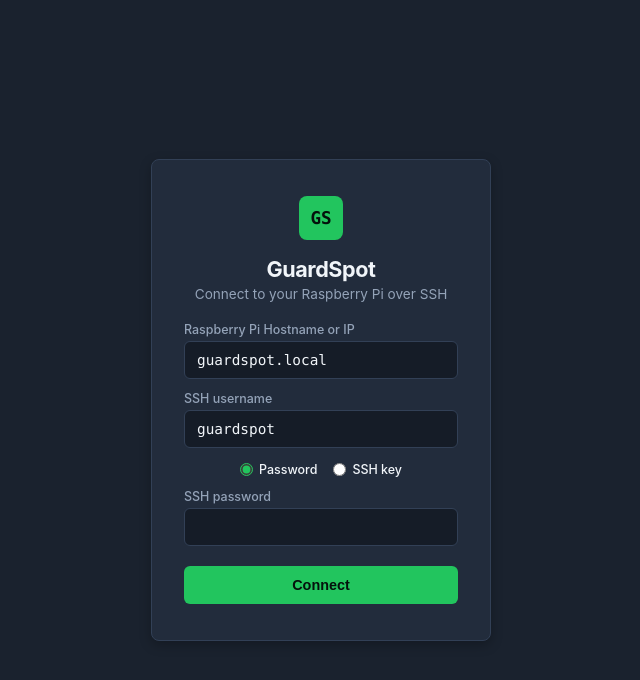
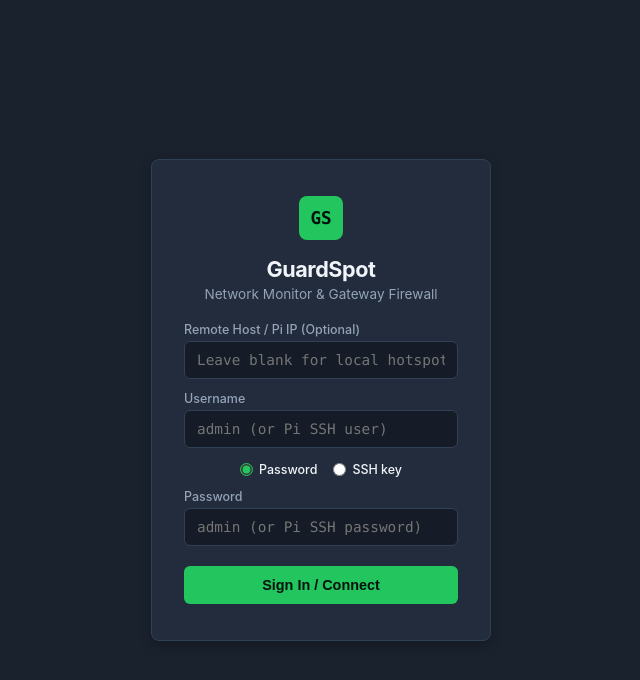
Before and after one commit to lingeshwar-007/networkmonitor, a Flask app: template templates/login.html in a window 1280 px wide. Shown: the top 680 px of the page, without its empty margins (319-959 px from the left). Run offline with Flask 3, Linux system fonts and the light colour scheme; the template is opened without the code that fills it, so the values that code supplies are empty; parts of the project's set-up code (start-up, migrations or seed data) failed here and were passed over.

Commit message:
Fix secret key fallback, remove deprecated wmic check, fix SSH AutoAddPolicy, and clean up login page

```diff
--- a/app.py
+++ b/app.py
@@ -42,7 +42,7 @@ def _record_failed_attempt(ip: str):
 
 def create_app():
     if not config.SECRET_KEY:
-        raise RuntimeError("GUARDSPOT_SECRET_KEY must be set before starting GuardSpot")
+        config.SECRET_KEY = secrets.token_hex(32)
 
     app = Flask(__name__)
     app.config["SQLALCHEMY_DATABASE_URI"] = config.SQLALCHEMY_DATABASE_URI
@@ -154,17 +154,18 @@ def register_routes(app, limiter):
             auth_method = request.form.get("auth_method", "password")
             key_path = request.form.get("key_path", "").strip()
 
-            # 1. Configured admin credentials. A password must be explicitly configured.
-            if config.ADMIN_PASSWORD and username == config.ADMIN_USERNAME and password == config.ADMIN_PASSWORD:
+            # 1. Local admin credentials (default: admin / admin)
+            admin_pwd = config.ADMIN_PASSWORD or "admin"
+            if username.lower() == config.ADMIN_USERNAME.lower() and password == admin_pwd and not pi_ip:
                 session["is_admin"] = True
                 session["username"] = username
                 log_action(username, "ADMIN_LOGIN")
                 return redirect(url_for("dashboard"))
 
-            # 2. Raspberry Pi Linux / SSH authentication (e.g. guardspot / your-pi-password)
+            # 2. Remote Host / Raspberry Pi SSH authentication
             ssh_err = None
             ssh_host = pi_ip if (pi_ip and validators.is_valid_host(pi_ip)) else config.PI_HOSTNAME
-            if username:
+            if username and pi_ip:
                 try:
                     client = connect_ssh(
                         pi_ip=ssh_host,
@@ -194,11 +195,10 @@ def register_routes(app, limiter):
                 except Exception as e:
                     ssh_err = str(e)
 
-            err_msg = "Invalid credentials."
             if ssh_err:
-                err_msg = f"SSH to {ssh_host} failed: {ssh_err}."
+                err_msg = f"SSH connection to {ssh_host} failed: {ssh_err}. Check your Host IP and credentials."
             else:
-                err_msg = "Invalid credentials. Configure GUARDSPOT_ADMIN_PASSWORD or use your Raspberry Pi SSH credentials."
+                err_msg = "Invalid credentials. Use 'admin' / 'admin' for local dashboard, or enter Host IP and SSH credentials."
 
             return render_template(
                 "login.html",
@@ -421,17 +421,18 @@ def auto_start_sniffer():
 
     elif platform.system() == "Windows":
         try:
-            out = subprocess.check_output('wmic process where "commandline like \'%sniffer.py%\'" get processid', shell=True).decode(errors="ignore")
-            pids = [p.strip() for p in out.splitlines() if p.strip().isdigit()]
+            ps_cmd = 'powershell -NoProfile -Command "Get-CimInstance Win32_Process -Filter \\"CommandLine LIKE \'%sniffer.py%\'\\" | Select-Object -ExpandProperty ProcessId"'
+            out = subprocess.check_output(ps_cmd, shell=True).decode(errors="ignore")
+            pids = [p.strip() for p in out.splitlines() if p.strip().isdigit() and int(p.strip()) != os.getpid()]
             if not pids:
-                subprocess.Popen([sys.executable, sniffer_path], creationflags=subprocess.CREATE_NO_WINDOW)
-                print("[GuardSpot] Background packet sniffer started on Windows.")
-        except Exception:
-            try:
-                subprocess.Popen([sys.executable, sniffer_path], creationflags=subprocess.CREATE_NO_WINDOW)
-                print("[GuardSpot] Background packet sniffer started on Windows.")
-            except Exception as e:
-                print(f"[GuardSpot] Notice: Could not auto-start sniffer: {e}")
+                log_path = os.path.join(base_dir, "sniffer.log")
+                log_fh = open(log_path, "a", buffering=1)
+                env = os.environ.copy()
+                env["PYTHONUNBUFFERED"] = "1"
+                subprocess.Popen([sys.executable, "-u", sniffer_path], stdout=log_fh, stderr=log_fh, env=env, creationflags=subprocess.CREATE_NO_WINDOW)
+                print(f"[GuardSpot] Background packet sniffer started on Windows (logging to {log_path}).")
+        except Exception as e:
+            print(f"[GuardSpot] Notice: Could not auto-start sniffer on Windows: {e}")
 
 
 if __name__ == "__main__":
--- a/config.py
+++ b/config.py
@@ -81,9 +81,9 @@ SQLALCHEMY_DATABASE_URI = f"sqlite:///{os.path.join(BASE_DIR, 'guardspot.db')}"
 BLOCK_METHOD = "dns"
 DNSMASQ_BLOCKLIST_FILE = "/etc/dnsmasq.d/guardspot_blocklist.conf"
 
-SECRET_KEY = os.environ.get("GUARDSPOT_SECRET_KEY", "")
+SECRET_KEY = os.environ.get("GUARDSPOT_SECRET_KEY") or "guardspot-secure-default-key-32bytes"
 ADMIN_USERNAME = os.environ.get("GUARDSPOT_ADMIN", "admin")
-ADMIN_PASSWORD = os.environ.get("GUARDSPOT_ADMIN_PASSWORD", "")
+ADMIN_PASSWORD = os.environ.get("GUARDSPOT_ADMIN_PASSWORD", "admin")
 
 def _env_bool(name: str, default: bool = False) -> bool:
     value = os.environ.get(name)
--- a/templates/login.html
+++ b/templates/login.html
@@ -1,18 +1,18 @@
 {% extends "base.html" %}
-{% block title %}GuardSpot — Connect{% endblock %}
+{% block title %}GuardSpot — Login{% endblock %}
 {% block body %}
 <div class="login-wrap">
   <form class="login-card" method="POST">
     <div class="login-mark">GS</div>
     <h1>GuardSpot</h1>
-    <p class="login-sub">Connect to your Raspberry Pi over SSH</p>
+    <p class="login-sub">Network Monitor & Gateway Firewall</p>
     {% if error %}<div class="login-error">{{ error }}</div>{% endif %}
 
-    <label>Raspberry Pi Hostname or IP</label>
-    <input type="text" name="pi_ip" value="{{ config_pi_host|default('guardspot.local') }}" placeholder="guardspot.local (or IP address)">
+    <label>Remote Host / Pi IP (Optional)</label>
+    <input type="text" name="pi_ip" placeholder="Leave blank for local hotspot, or enter Pi IP">
 
-    <label>SSH username</label>
-    <input type="text" name="ssh_username" value="guardspot" placeholder="guardspot" required>
+    <label>Username</label>
+    <input type="text" name="ssh_username" placeholder="admin (or Pi SSH user)" required>
 
     <div class="auth-toggle">
       <label><input type="radio" name="auth_method" value="password" checked onclick="toggleAuth('password')"> Password</label>
@@ -20,16 +20,16 @@
     </div>
 
     <div id="password-field">
-      <label>SSH password</label>
-      <input type="password" name="password">
+      <label>Password</label>
+      <input type="password" name="password" placeholder="admin (or Pi SSH password)" required>
     </div>
 
     <div id="key-field" style="display:none;">
       <label>Path to private key</label>
-      <input type="text" name="key_path" placeholder="/home/you/.ssh/id_rsa">
+      <input type="text" name="key_path" placeholder="C:\Users\You\.ssh\id_rsa">
     </div>
 
-    <button type="submit">Connect</button>
+    <button type="submit">Sign In / Connect</button>
   </form>
 </div>
 <script>
```
Also changed, not shown: tunnel.py (+1 -6 lines).
